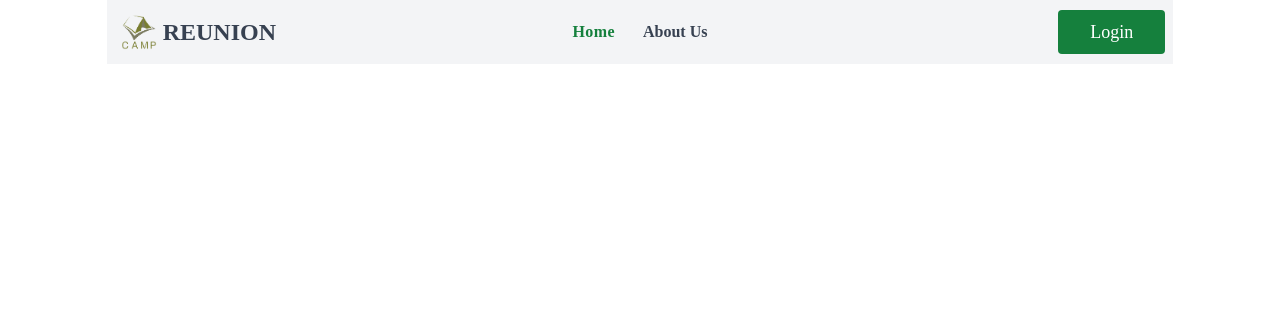
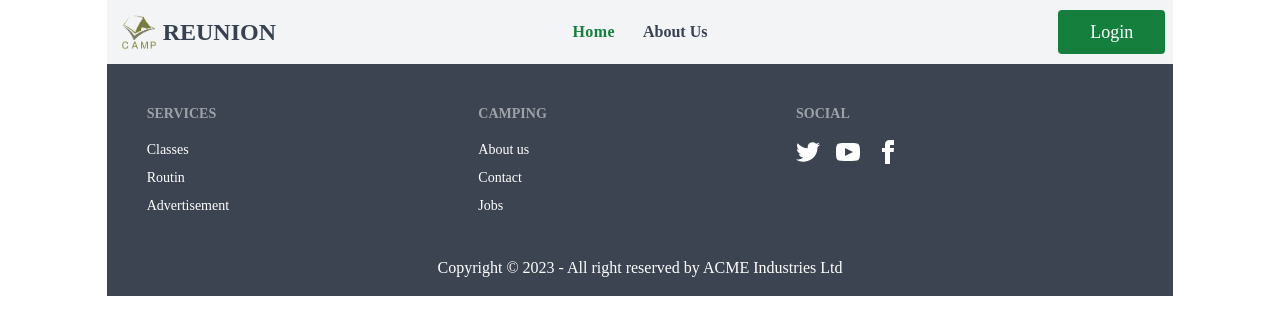
Before and after one commit to Sohel0Raza/camp-reunion-client, a React (Vite) app: page / in a window 1280 px wide. Shown: the top 334 px of the page. Built offline with nearby package versions, Linux system fonts and the light colour scheme.

Commit message:
footer section added

```diff
--- a/src/pages/shared/footer/Footer.jsx
+++ b/src/pages/shared/footer/Footer.jsx
@@ -1,10 +1,63 @@
-
 const Footer = () => {
-    return (
+  return (
+    <div>
+      <footer className="footer p-10 bg-neutral text-neutral-content">
         <div>
-
+          <span className="footer-title">Services</span>
+          <a className="link link-hover">Classes</a>
+          <a className="link link-hover">Routin</a>
+          <a className="link link-hover">Advertisement</a>
         </div>
-    );
+        <div>
+          <span className="footer-title">Camping</span>
+          <a className="link link-hover">About us</a>
+          <a className="link link-hover">Contact</a>
+          <a className="link link-hover">Jobs</a>
+        </div>
+        <div>
+          <span className="footer-title">Social</span>
+          <div className="grid grid-flow-col gap-4">
+            <a>
+              <svg
+                xmlns="http://www.w3.org/2000/svg"
+                width="24"
+                height="24"
+                viewBox="0 0 24 24"
+                className="fill-current"
+              >
+                <path d="M24 4.557c-.883.392-1.832.656-2.828.775 1.017-.609 1.798-1.574 2.165-2.724-.951.564-2.005.974-3.127 1.195-.897-.957-2.178-1.555-3.594-1.555-3.179 0-5.515 2.966-4.797 6.045-4.091-.205-7.719-2.165-10.148-5.144-1.29 2.213-.669 5.108 1.523 6.574-.806-.026-1.566-.247-2.229-.616-.054 2.281 1.581 4.415 3.949 4.89-.693.188-1.452.232-2.224.084.626 1.956 2.444 3.379 4.6 3.419-2.07 1.623-4.678 2.348-7.29 2.04 2.179 1.397 4.768 2.212 7.548 2.212 9.142 0 14.307-7.721 13.995-14.646.962-.695 1.797-1.562 2.457-2.549z"></path>
+              </svg>
+            </a>
+            <a>
+              <svg
+                xmlns="http://www.w3.org/2000/svg"
+                width="24"
+                height="24"
+                viewBox="0 0 24 24"
+                className="fill-current"
+              >
+                <path d="M19.615 3.184c-3.604-.246-11.631-.245-15.23 0-3.897.266-4.356 2.62-4.385 8.816.029 6.185.484 8.549 4.385 8.816 3.6.245 11.626.246 15.23 0 3.897-.266 4.356-2.62 4.385-8.816-.029-6.185-.484-8.549-4.385-8.816zm-10.615 12.816v-8l8 3.993-8 4.007z"></path>
+              </svg>
+            </a>
+            <a>
+              <svg
+                xmlns="http://www.w3.org/2000/svg"
+                width="24"
+                height="24"
+                viewBox="0 0 24 24"
+                className="fill-current"
+              >
+                <path d="M9 8h-3v4h3v12h5v-12h3.642l.358-4h-4v-1.667c0-.955.192-1.333 1.115-1.333h2.885v-5h-3.808c-3.596 0-5.192 1.583-5.192 4.615v3.385z"></path>
+              </svg>
+            </a>
+          </div>
+        </div>
+      </footer>
+      <div className=" bg-neutral text-neutral-content text-center pb-4">
+        <p>Copyright © 2023 - All right reserved by ACME Industries Ltd</p>
+      </div>
+    </div>
+  );
 };
 
 export default Footer;
--- a/src/pages/shared/navber/Navber.jsx
+++ b/src/pages/shared/navber/Navber.jsx
@@ -45,8 +45,8 @@
           </ul>
         </div>
        <div className="flex justify-center items-center">
-       <div className="h-12 w-12"> <img src={logo} alt="" /></div>
-       <h2 className="text-2xl font-semibold uppercase text-gray-700">Reunion</h2>
+       <div className="h-8 w-8 md:h-12 md:w-12"> <img src={logo} alt="" /></div>
+       <h2 className="text-xl md:text-2xl font-semibold uppercase text-gray-700">Reunion</h2>
        </div>
       </div>
       <div className="navbar-center hidden lg:flex">
```
